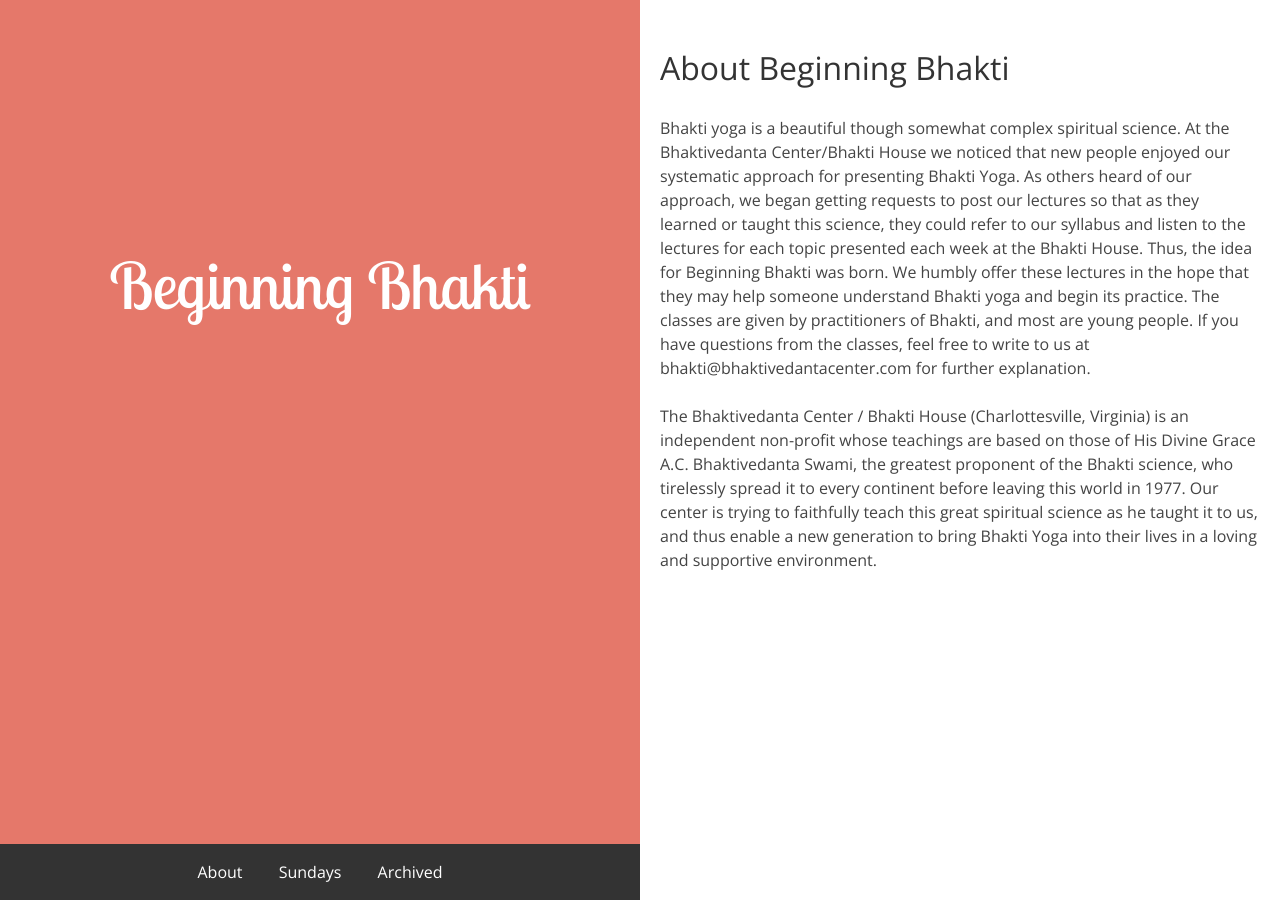
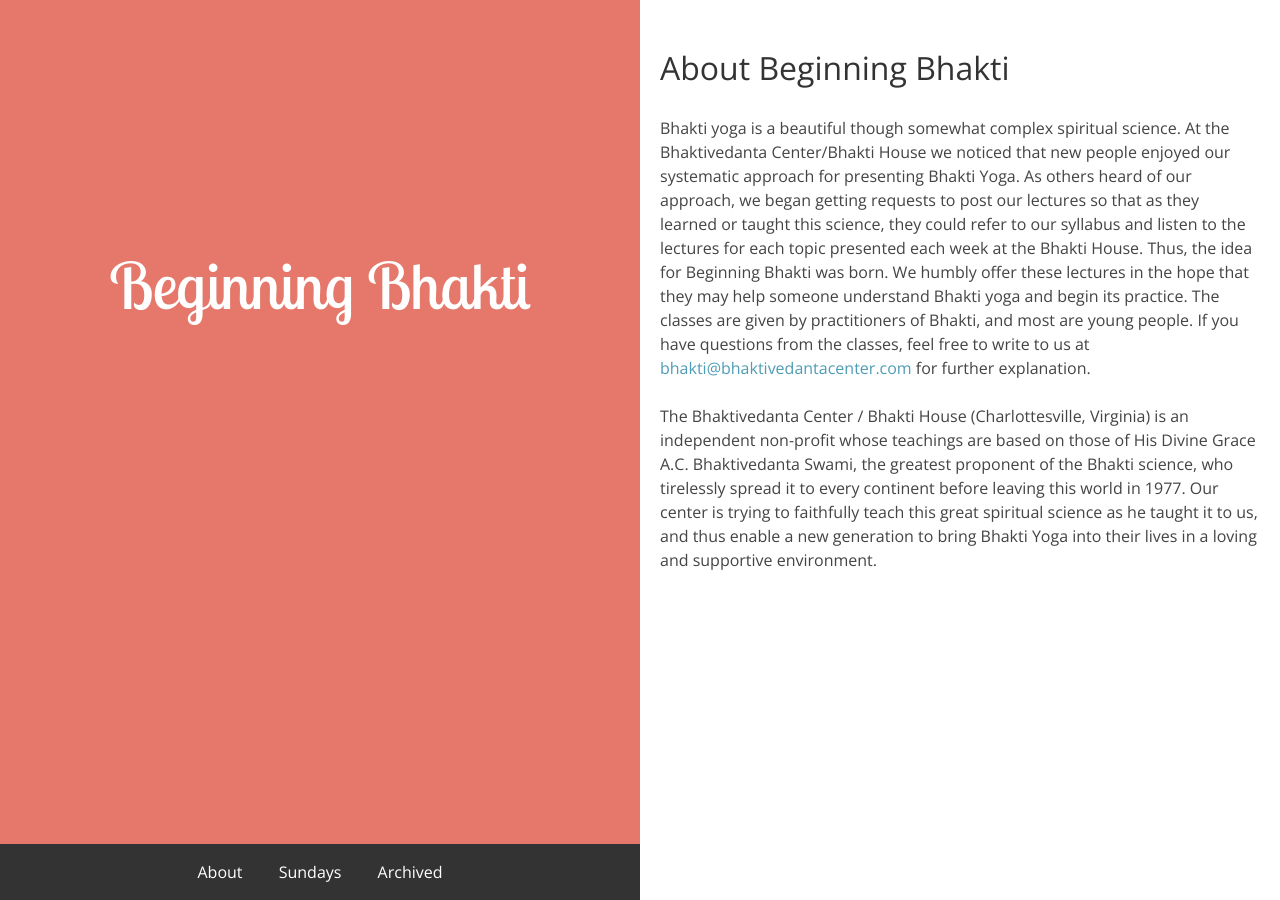
Before and after one commit to beginningbhakti/beginningbhakti.github.io, a Jekyll site: the page built from about/index.md, in a window 1280 px wide. Built offline with Jekyll 4.4.1, drawn with Linux system fonts in a browser that asks for light colours; nearby versions of some CDN libraries; Markdown is read by kramdown in place of the engine named in the settings; part of the change alters nothing that is shown.

```diff
--- a/about/index.md
+++ b/about/index.md
@@ -6,6 +6,6 @@ title: Bhakti Yoga - UVa
 
 # About Beginning Bhakti
 
-Bhakti yoga is a beautiful though somewhat complex spiritual science. At the Bhaktivedanta Center/Bhakti House we noticed that new people enjoyed our systematic approach for presenting Bhakti Yoga. As others heard of our approach, we began getting requests to post our lectures so that as they learned or taught this science, they could refer to our syllabus and listen to the lectures for each topic presented each week at the Bhakti House. Thus, the idea for Beginning Bhakti was born. We humbly offer these lectures in the hope that they may help someone understand Bhakti yoga and begin its practice. The classes are given by practitioners of Bhakti, and most are young people. If you have questions from the classes, feel free to write to us at bhakti@bhaktivedantacenter.com for further explanation.
+Bhakti yoga is a beautiful though somewhat complex spiritual science. At the Bhaktivedanta Center/Bhakti House we noticed that new people enjoyed our systematic approach for presenting Bhakti Yoga. As others heard of our approach, we began getting requests to post our lectures so that as they learned or taught this science, they could refer to our syllabus and listen to the lectures for each topic presented each week at the Bhakti House. Thus, the idea for Beginning Bhakti was born. We humbly offer these lectures in the hope that they may help someone understand Bhakti yoga and begin its practice. The classes are given by practitioners of Bhakti, and most are young people. If you have questions from the classes, feel free to write to us at [bhakti@bhaktivedantacenter.com](bhakti@bhaktivedantacenter.com) for further explanation.
 
 The Bhaktivedanta Center / Bhakti House (Charlottesville, Virginia) is an independent non-profit whose teachings are based on those of His Divine Grace A.C. Bhaktivedanta Swami, the greatest proponent of the Bhakti science, who tirelessly spread it to every continent before leaving this world in 1977. Our center is trying to faithfully teach this great spiritual science as he taught it to us, and thus enable a new generation to bring Bhakti Yoga into their lives in a loving and supportive environment.
```
